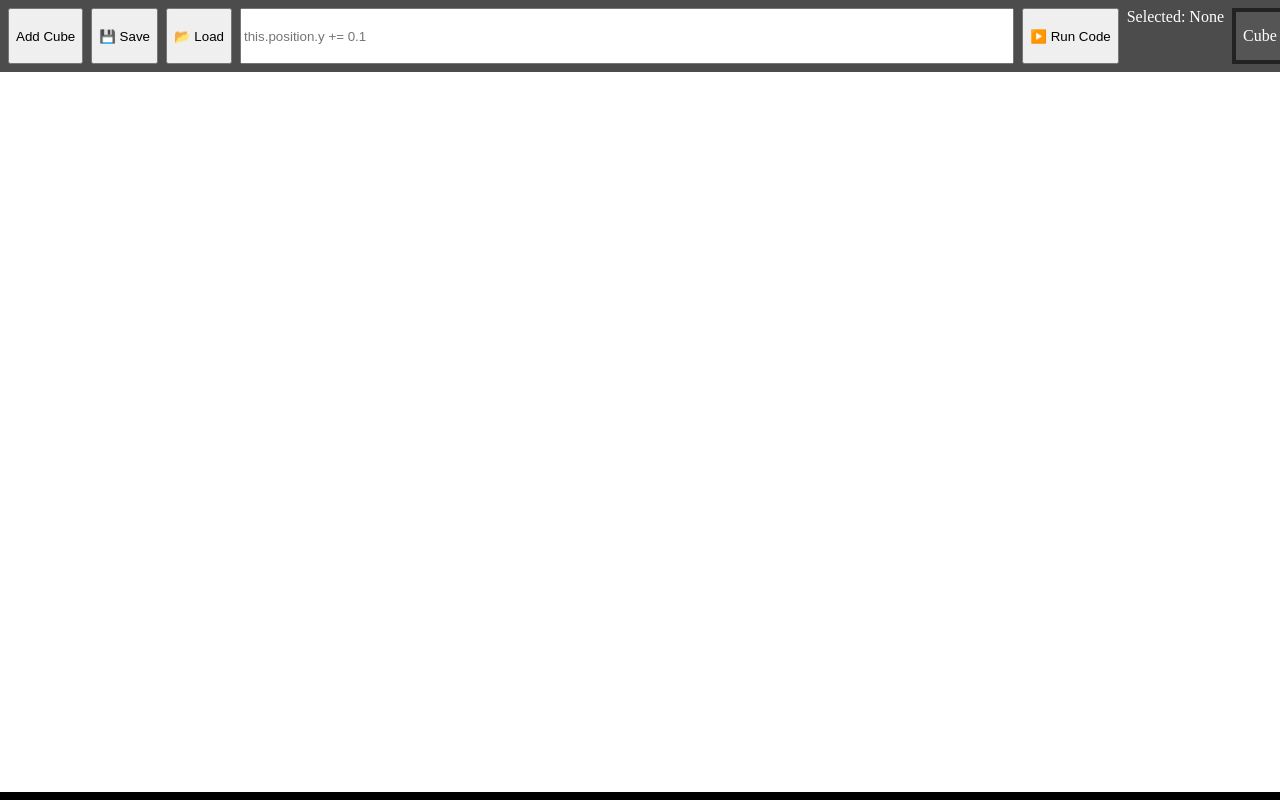
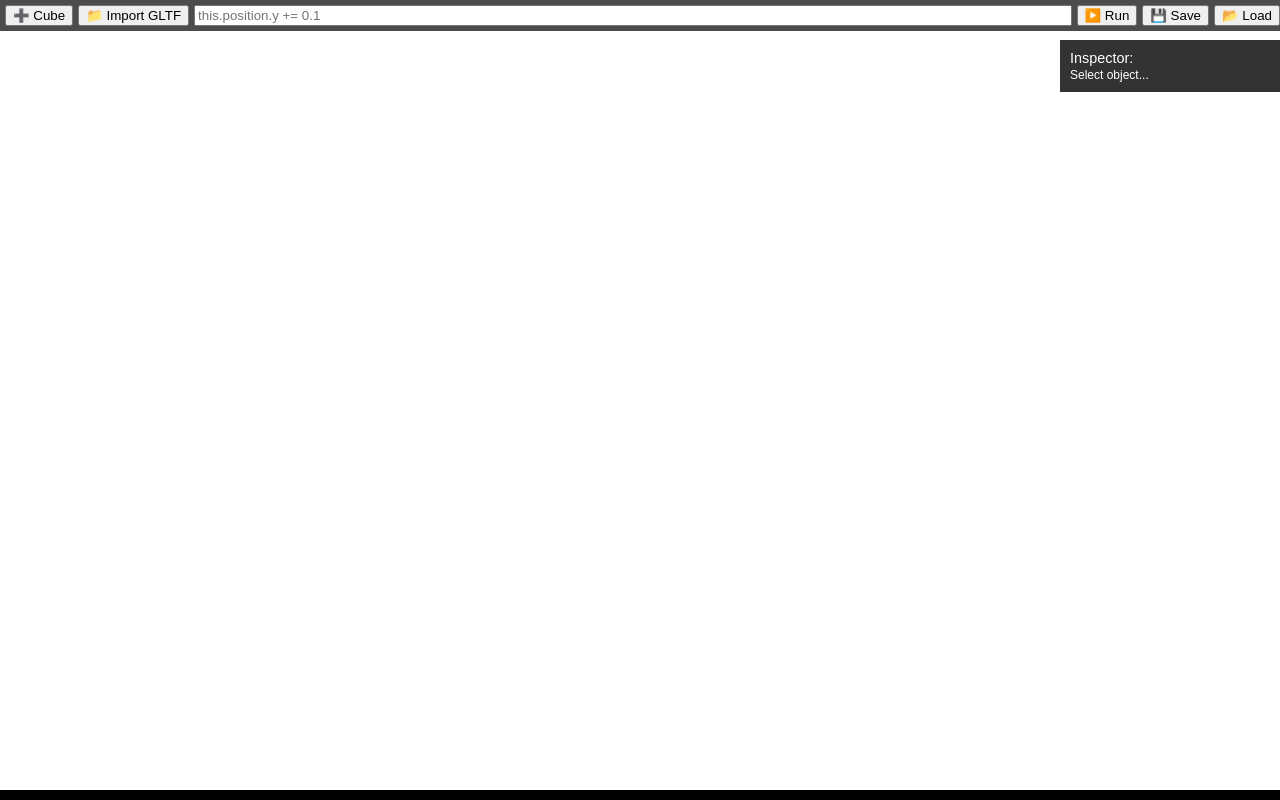
Before and after one commit to Emulation-REal/gamemaker.io, a plain HTML site: page index.html in a window 1280 px wide. Both pictures are taken after a click on the button "📂 Load". Drawn offline with nearby package versions, Linux system fonts and the light colour scheme.

Commit message:
Update index.html

```diff
--- a/index.html
+++ b/index.html
@@ -1,170 +1,175 @@
 <!DOCTYPE html>
 <html lang="en">
 <head>
-  <meta charset="UTF-8" />
-  <title>Web 3D Editor+Physics</title>
+  <meta charset="UTF-8">
+  <title>Web 3D Unity‑Lite Editor</title>
   <style>
-    body, html { margin: 0; overflow: hidden; height: 100%; }
-    #ui { position: absolute; top: 0; width: 100%; display: flex; background: rgba(0,0,0,0.7); color: white; padding: 8px; gap: 8px; z-index:10; }
-    #canvas-container { width: 100%; height: 100%; }
-    #log { position:absolute; bottom:0; width:100%; max-height:120px; overflow:auto; background:#000;color:#0f0;font-family:monospace; padding:4px; z-index:10; }
-    #assets { background:#222; padding:4px; display:flex; gap:4px; }
-    .asset { width:48px;height:48px;background:#555;display:flex; align-items:center; justify-content:center; cursor: pointer; }
+    body, html { margin:0; overflow:hidden; height:100%; font-family:sans-serif; }
+    #ui { position:absolute; top:0; width:100%; background:rgba(0,0,0,.7); color:#fff; padding:5px; display:flex; gap:5px; align-items:center; z-index:10; }
+    #assets { display:flex; gap:5px; margin-left:auto; }
+    .asset { background:#444; padding:5px; cursor:pointer; }
+    #inspector { position:absolute; right:0; top:40px; width:200px; background:rgba(0,0,0,.8); color:#fff; padding:10px; font-size:.9em; z-index:10; }
+    #log { position:absolute; bottom:0; width:100%; max-height:120px; background:#000; color:#0f0; overflow:auto; padding:5px; font-family:monospace; z-index:10; }
+    canvas { display:block; }
   </style>
 </head>
 <body>
+
   <div id="ui">
-    <button onclick="addCube()">Add Cube</button>
+    <button onclick="addCube()">➕ Cube</button>
+    <button onclick="importGLTF()">📁 Import GLTF</button>
+    <input id="jsInput" placeholder="this.position.y += 0.1" style="flex:1"/>
+    <button onclick="runOnSelected()">▶️ Run</button>
     <button onclick="saveScene()">💾 Save</button>
     <button onclick="loadScene()">📂 Load</button>
-    <input id="codeInput" placeholder="this.position.y += 0.1" style="flex:1"/>
-    <button onclick="applyCode()">▶️ Run Code</button>
-    <div id="selectedInfo">Selected: None</div>
-    <div id="assets">
-      <div class="asset" onclick="addCube()">Cube</div>
+    <div id="assets"></div>
   </div>
-  </div>
-  <div id="canvas-container"></div>
+
+  <div id="inspector">Inspector:<br><small>Select object...</small></div>
   <div id="log"></div>
-
   <script src="https://cdn.jsdelivr.net/npm/three@0.160.0/build/three.min.js"></script>
   <script src="https://cdn.jsdelivr.net/npm/three@0.160.0/examples/js/controls/OrbitControls.js"></script>
+  <script src="https://cdn.jsdelivr.net/npm/three@0.160.0/examples/js/controls/DragControls.js"></script>
   <script src="https://cdn.jsdelivr.net/npm/cannon-es@0.20.0/dist/cannon-es.js"></script>
+  <script src="https://cdn.jsdelivr.net/npm/three@0.160.0/examples/js/loaders/GLTFLoader.js"></script>
+
   <script>
-    // --- Scene Setup ---
+  // ==== Core Setup ====
   const scene = new THREE.Scene();
-    const camera = new THREE.PerspectiveCamera(75, innerWidth/innerHeight, 0.1, 1000);
-    const renderer = new THREE.WebGLRenderer({ antialias: true });
-    document.getElementById('canvas-container').appendChild(renderer.domElement);
+  const camera = new THREE.PerspectiveCamera(60, innerWidth/innerHeight, 0.1, 1000);
+  const renderer = new THREE.WebGLRenderer({ antialias:true });
+  document.body.appendChild(renderer.domElement);
   renderer.setSize(innerWidth, innerHeight);
+  const orbit = new THREE.OrbitControls(camera, renderer.domElement);
+  camera.position.set(5,5,7); orbit.update();
+  const dragable = [];
 
-    const controls = new THREE.OrbitControls(camera, renderer.domElement);
-    camera.position.set(5, 5, 7); controls.update();
-
-    // --- Physics Setup ---
+  // ==== Physics Setup ====
   const world = new CANNON.World({ gravity: new CANNON.Vec3(0, -9.82, 0) });
-    world.broadphase = new CANNON.NaiveBroadphase();
-
   const groundMat = new CANNON.Material();
   const ground = new CANNON.Body({ shape: new CANNON.Plane(), material: groundMat });
   ground.quaternion.setFromEuler(-Math.PI/2, 0, 0);
   world.addBody(ground);
+  scene.add(new THREE.GridHelper(20,20));
+  scene.add(new THREE.AmbientLight(0x555));
+  scene.add(new THREE.DirectionalLight(0xffffff, .8).position.set(5,10,7));
 
-    scene.add(new THREE.GridHelper(20, 20));
-    scene.add(new THREE.AmbientLight(0x888));
-    const dir = new THREE.DirectionalLight(0xffffff, 0.8);
-    dir.position.set(5, 10, 7); scene.add(dir);
+  let objects = [], selected = null;
+  const ray = new THREE.Raycaster(), mouse = new THREE.Vector2();
 
-    // --- State ---
-    let selected = null, objects = [], logArea = document.getElementById('log'),
-        raycaster = new THREE.Raycaster(), mouse = new THREE.Vector2();
+  const uiLog = msg => {
+    const ln = document.getElementById('log');
+    ln.innerHTML += msg + '<br>';
+    ln.scrollTop = ln.scrollHeight;
+  };
 
-    function log(msg) { logArea.innerHTML += msg + '<br>'; logArea.scrollTop = logArea.scrollHeight; }
-    function updateSelected() { document.getElementById('selectedInfo').textContent = 'Selected: ' + (selected ? selected.three.name : 'None'); }
-
-    // --- Add Cube with Physics ---
+  // ==== CRUD & Scripting ====
   function addCube() {
     const size = 1;
-      const threeMesh = new THREE.Mesh(
-        new THREE.BoxGeometry(size, size, size),
-        new THREE.MeshStandardMaterial({ color: Math.random() * 0xffffff })
-      );
-      threeMesh.name = 'Cube_' + Math.floor(Math.random() * 10000);
-      threeMesh.position.set(Math.random()*2, 2, Math.random()*2);
-      scene.add(threeMesh);
+    const m = new THREE.Mesh(new THREE.BoxGeometry(size, size, size), new THREE.MeshStandardMaterial({ color:Math.random()*0xffffff }));
+    m.name = 'Cube_' + Math.floor(Math.random()*9999);
+    m.position.set(Math.random()*2,2,Math.random()*2);
+    scene.add(m);
+    dragable.push(m);
 
-      const body = new CANNON.Body({
-        mass: 5,
-        shape: new CANNON.Box(new CANNON.Vec3(size/2, size/2, size/2)),
-        position: new CANNON.Vec3(
-          threeMesh.position.x, threeMesh.position.y, threeMesh.position.z
-        )
-      });
-      world.addBody(body);
-
-      objects.push({ three: threeMesh, phys: body });
-      log(`Added ${threeMesh.name}`);
+    const b = new CANNON.Body({ mass:5, shape:new CANNON.Box(new CANNON.Vec3(size/2,size/2,size/2)), position:new CANNON.Vec3(...m.position.toArray()) });
+    world.addBody(b);
+    objects.push({ three:m, phys:b });
+    uiLog('Added ' + m.name);
   }
 
-    // --- Raycast select ---
-    window.addEventListener('pointerdown', (e) => {
-      mouse.x = (e.clientX / innerWidth) * 2 - 1;
-      mouse.y = -(e.clientY / innerHeight) * 2 + 1;
-      raycaster.setFromCamera(mouse, camera);
-      const hits = raycaster.intersectObjects(objects.map(o => o.three));
-      if (hits.length) {
-        selected = objects.find(o => o.three === hits[0].object);
-        updateSelected(); log(`Selected ${selected.three.name}`);
+  function importGLTF() {
+    const inp = document.createElement('input');
+    inp.type = 'file';
+    inp.accept = '.gltf,.glb';
+    inp.onchange = () => {
+      const fileURL = URL.createObjectURL(inp.files[0]);
+      new THREE.GLTFLoader().load(fileURL, gltf => {
+        const m = gltf.scene;
+        m.name = inp.files[0].name;
+        scene.add(m);
+        dragable.push(m);
+        objects.push({ three:m, phys:null });
+        uiLog('Imported ' + m.name);
+      });
+    };
+    inp.click();
+  }
+
+  window.addEventListener('pointerdown', e => {
+    mouse.x = e.clientX/innerWidth*2-1;
+    mouse.y = -e.clientY/innerHeight*2+1;
+    ray.setFromCamera(mouse, camera);
+    const H = ray.intersectObjects(dragable, true);
+    if (H.length) {
+      selected = objects.find(o => o.three === H[0].object || H[0].object.isDescendantOf && H[0].object.isDescendantOf(o.three))?.three;
+      document.getElementById('inspector').innerHTML = 'Inspector:<br>' +
+        `Name: <b>${selected.name}</b><br>` +
+        `<input value='${selected.position.x.toFixed(2)}' oninput='selected.position.x=+this.value'><br>` +
+        `<input value='${selected.position.y.toFixed(2)}' oninput='selected.position.y=+this.value'><br>` +
+        `<input value='${selected.position.z.toFixed(2)}' oninput='selected.position.z=+this.value'><br>`;
+      uiLog('Selected ' + selected.name);
     }
   });
 
-    // --- Apply JS Behavior ---
-    function applyCode() {
-      if (!selected) return log('⚠️ No object selected');
-      const code = document.getElementById('codeInput').value;
+  function runOnSelected() {
+    if (!selected) return uiLog('Select an object first');
+    const code = document.getElementById('jsInput').value;
     try {
-        Function('with(this){' + code + '}').call(selected.three);
-        log('✅ Applied code to ' + selected.three.name);
-      } catch (e) {
-        log('❌ ' + e.message);
-      }
+      Function('with(this){' + code + '}').call(selected);
+      uiLog('Ran code on ' + selected.name);
+    } catch (e) { uiLog('Error: ' + e.message); }
   }
 
-    // --- Save / Load Scene ---
+  // ==== Save/Load Scene ====
   function saveScene() {
     const data = objects.map(o => ({
       name: o.three.name,
-        color: o.three.material.color.getHex(),
-        position: o.three.position.toArray()
+      type: o.phys ? 'cube' : 'gltf',
+      color: o.three.material?.color?.getHex(),
+      pos: o.three.position.toArray(),
+      url: o.phys ? null : o.three.name
     }));
-      const blob = new Blob([JSON.stringify(data)], { type: 'application/json' });
+    const blob = new Blob([JSON.stringify(data)], { type:'application/json' });
     const a = document.createElement('a'); a.href = URL.createObjectURL(blob);
     a.download = 'scene.json'; a.click();
-      log('💾 Scene saved');
+    uiLog('Scene saved');
   }
 
   function loadScene() {
-      const input = document.createElement('input');
-      input.type = 'file'; input.accept = '.json';
-      input.onchange = () => {
-        const data = JSON.parse(URL.createObjectURL(input.files[0]));
-        // Remove old
-        objects.forEach(o => scene.remove(o.three), world.removeBody(o.phys));
-        objects = [];
-
-        data.forEach(item => {
-          // recreate
-          const mat = new THREE.MeshStandardMaterial({ color: item.color });
-          const mesh = new THREE.Mesh(new THREE.BoxGeometry(1,1,1), mat);
-          mesh.name = item.name;
-          mesh.position.fromArray(item.position);
-          scene.add(mesh);
-
-          const phys = new CANNON.Body({
-            mass: 5,
-            shape: new CANNON.Box(new CANNON.Vec3(0.5,0.5,0.5)),
-            position: new CANNON.Vec3(...item.position)
-          });
-          world.addBody(phys);
-          objects.push({ three: mesh, phys });
-        });
-        log('📂 Scene loaded—objects recreated');
+    const inp = document.createElement('input');
+    inp.type = 'file'; inp.accept = '.json';
+    inp.onchange = async () => {
+      const json = JSON.parse(await inp.files[0].text());
+      objects.forEach(o => { scene.remove(o.three); if (o.phys) world.removeBody(o.phys); });
+      objects = []; selected = null;
+      for (const d of json) {
+        if (d.type === 'cube') {
+          addCube(); // approximates data
+        } else {
+          importGLTF(); // not repeatable easily
+        }
+      }
+      uiLog('Scene loaded (simplified)');
     };
-      input.click();
+    inp.click();
   }
 
-    // --- Animate & Sync ---
-    const dt = 1/60;
+  // ==== Drag Controls + Physics Sync ====
+  const dragCtrl = new THREE.DragControls(dragable, camera, renderer.domElement);
+  let dt = 1/60;
   function animate() {
     requestAnimationFrame(animate);
     world.step(dt);
 
     objects.forEach(o => {
+      if (o.phys) {
         o.three.position.copy(o.phys.position);
         o.three.quaternion.copy(o.phys.quaternion);
+      }
     });
 
-      controls.update();
+    orbit.update();
     renderer.render(scene, camera);
   }
   animate();
@@ -175,5 +180,6 @@
     renderer.setSize(innerWidth, innerHeight);
   });
   </script>
+
 </body>
 </html>
```
Lines whose indentation alone changed are shown as unchanged.
